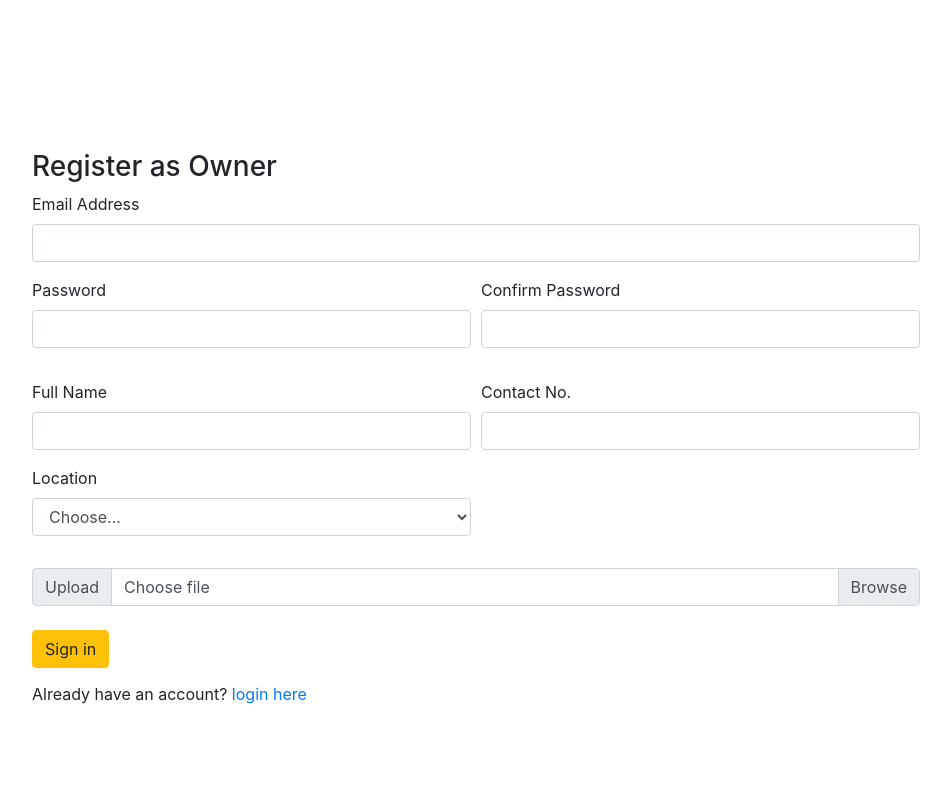
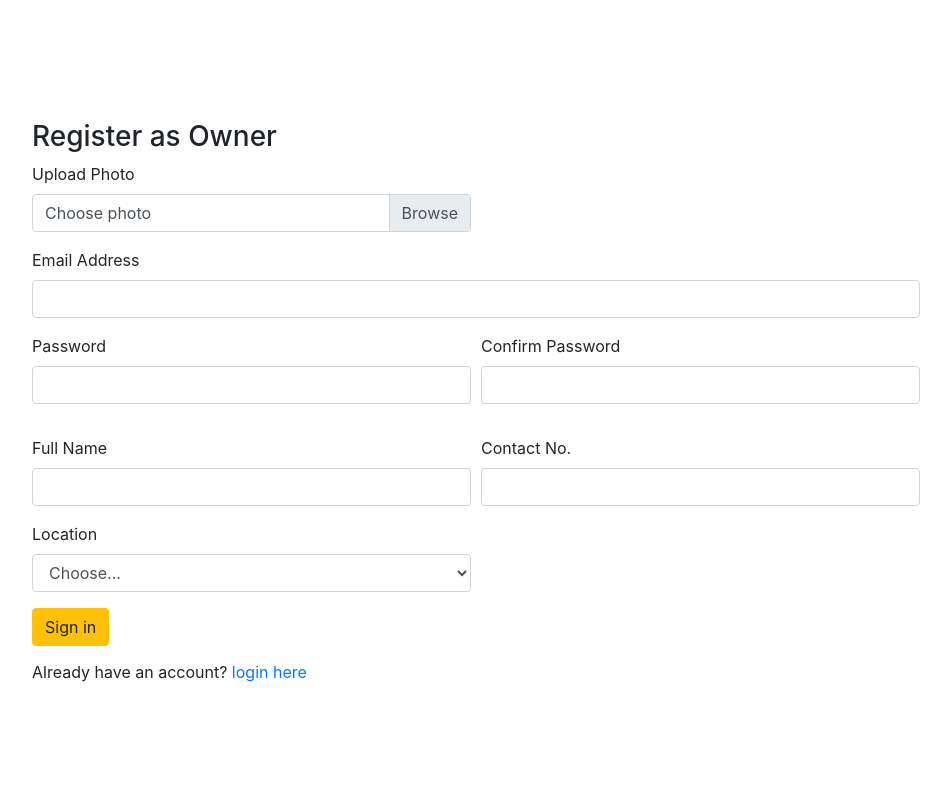
Before and after one commit to fazledyn/cycloan, a Django app: template owner/templates/owner_register.html in a window 1280 px wide. Shown: the whole page, without its empty margins (164-1115 px from the left). Before the commit the page ends 704 px from the top, so only its background shows below. Run offline with Django 3.2, Linux system fonts and the light colour scheme; the template is opened without the code that fills it, so the values that code supplies are empty; some libraries are stand-ins or nearby versions.

Commit message:
Photo field addded

```diff
--- a/owner/templates/owner_register.html
+++ b/owner/templates/owner_register.html
@@ -11,14 +11,43 @@
     <link rel="stylesheet" href="css/main.css">
 </head>
 
+<style>
+
+    .message-box {
+        background-color:whitesmoke;
+        border-radius: 4px;
+        padding: 8px;
+        font-size: 16px;
+    }
+
+</style>
+
+
 <body>
     <div class="container">
 
-        <div style="margin: auto; margin-top: 150px; width: 80%;">
+        <div style="margin: auto; padding-top: 120px; padding-bottom: 120px; width: 80%;">
             <h3>Register as Owner</h3>
 
             <form action="/owner/register/" method="POST">
                 {% csrf_token %}
+
+                {% if messages %}
+                    {% for message in messages %}
+                        <div class="message-box">{{ message }}</div>
+                    {% endfor %}
+                {% endif %}
+
+                <div class="form-row">
+                    <div class="form-group col-md-6">
+                        <label for="doctype">Upload Photo</label>
+                        <div class="custom-file">
+                            <input type="file" class="custom-file-input" id="inputGroupFile01" aria-describedby="inputGroupFileAddon01" name="photo">
+                            <label class="custom-file-label" for="inputGroupFile01">Choose photo</label>
+                        </div>
+                    </div>
+                </div>
+
                 <div class="form-group">
                     <label for="email">Email Address</label>
                     <input type="email" class="form-control" id="email" name="email">
@@ -65,20 +94,6 @@
                     </div>
                 </div>
 
-                <div class="form-group">
-                </div>
-
-                <div class="input-group mb-4">
-                    <div class="input-group-prepend">
-                        <span class="input-group-text" id="inputGroupFileAddon01">Upload</span>
-                    </div>
-                    <div class="custom-file">
-                        <input type="file" class="custom-file-input" id="inputGroupFile01"
-                            aria-describedby="inputGroupFileAddon01">
-                        <label class="custom-file-label" for="inputGroupFile01">Choose file</label>
-                    </div>
-                </div>
-
                 <button type="submit" class="btn btn-warning">Sign in</button>
             </form>
 
```
Also changed, not shown: customer/templates/customer_register.html (+9 -7 lines).
